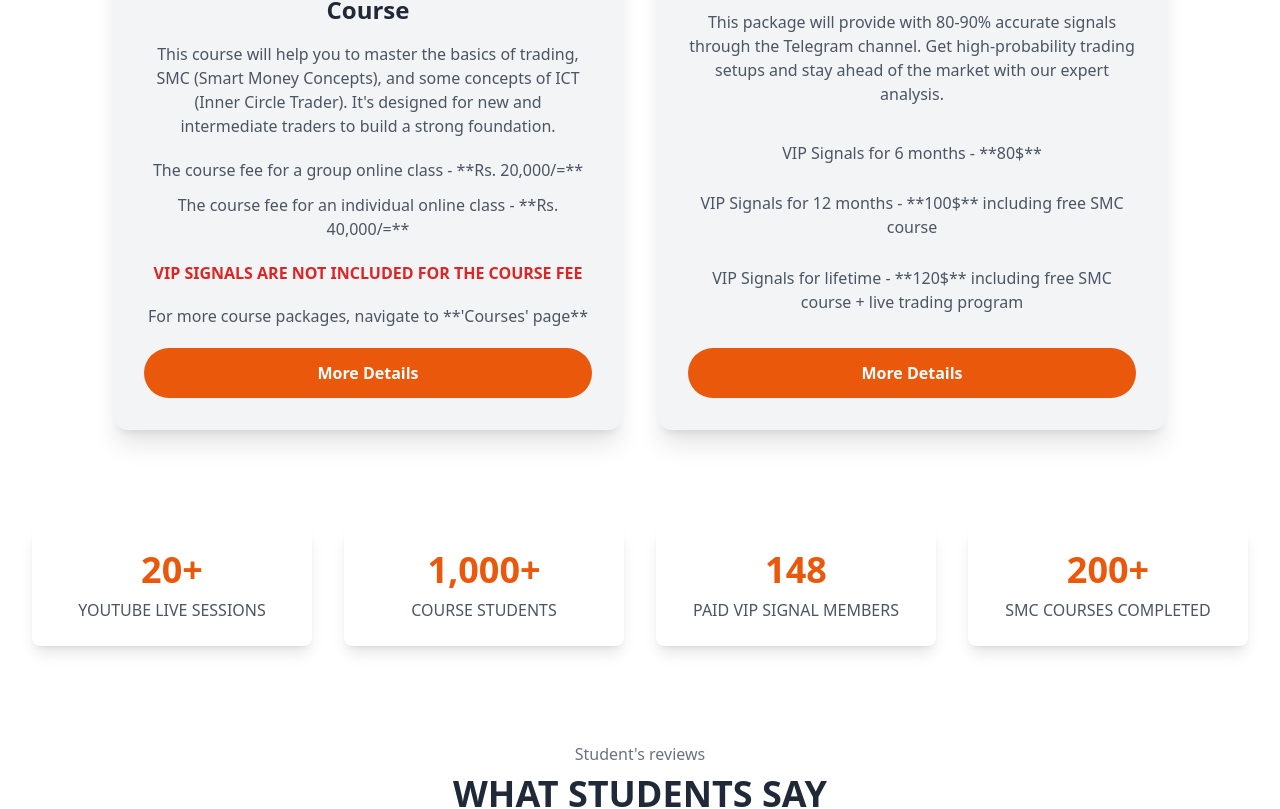
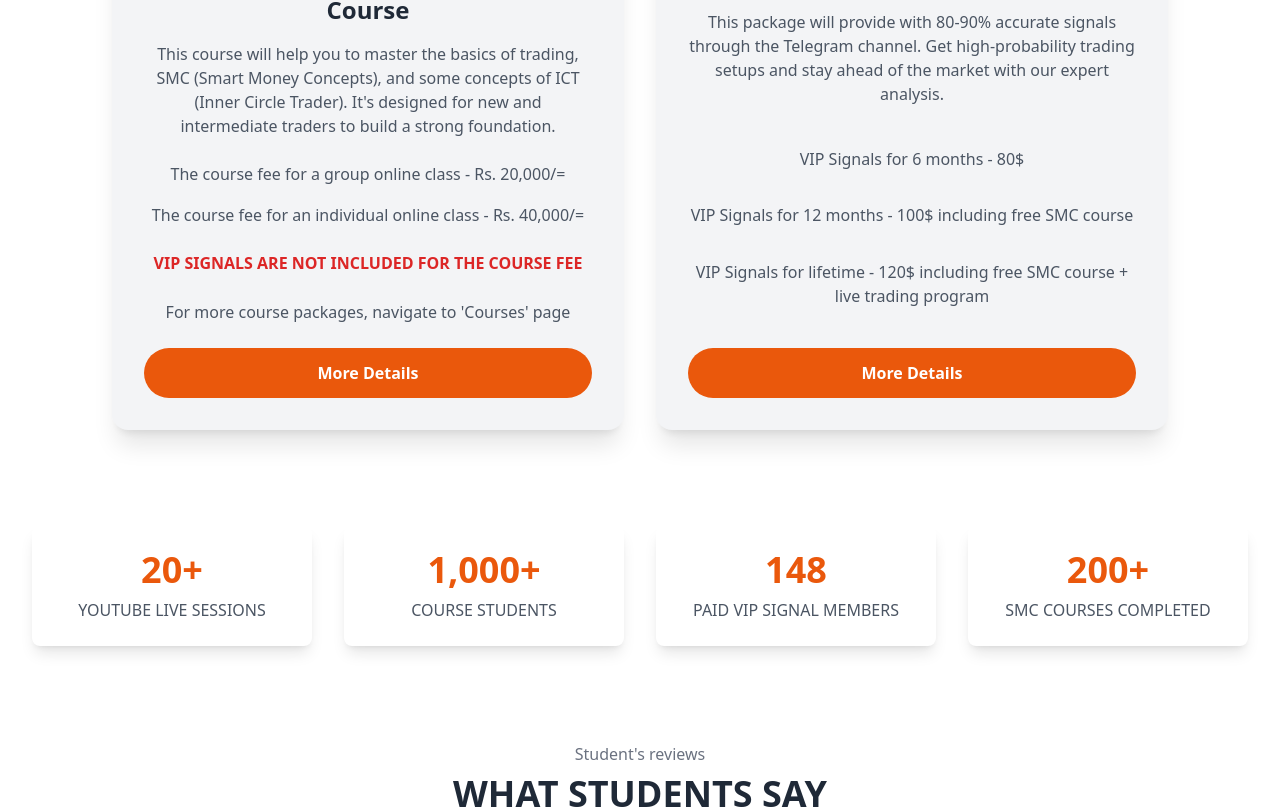
Before and after one commit to OnethNimsath/Promic-Education, a React (Vite) app in the folder promic-edu/: page / in a window 1280 px wide. Shown: the part 1118-1927 px from the top of the page. Built offline with nearby package versions, Linux system fonts and the light colour scheme.

Commit message:
full completed website

```diff
--- a/promic-edu/src/App.jsx
+++ b/promic-edu/src/App.jsx
@@ -1,14 +1,22 @@
 import React from 'react';
 import { BrowserRouter, Routes, Route } from 'react-router-dom';
+// Import the correct Speed Insights component for generic React applications
+import { SpeedInsights } from '@vercel/speed-insights/react';
+
 import HomePage from './HomePage';
-import CoursePage from './CoursePage'; // Assuming CoursePage.jsx is in the same directory
-import ContactUs from './ContactUs'; // Import the new ContactUs component
-import VipSignalsPage from './VipSignalsPage'; // Import the new VipSignalsPage component
+import CoursePage from './CoursePage';
+import ContactUs from './ContactUs';
+import VipSignalsPage from './VipSignalsPage';
 import './index.css';
 
 function App() {
   return (
     <BrowserRouter>
+      {/* The SpeedInsights component is placed here to monitor performance
+        globally across all routes in the application.
+      */}
+      <SpeedInsights />
+
       <div className="App">
         <Routes>
           {/* Route for the Home Page */}
--- a/promic-edu/src/Footer.jsx
+++ b/promic-edu/src/Footer.jsx
@@ -3,8 +3,13 @@ import { FaWhatsapp, FaYoutube, FaTelegram } from 'react-icons/fa';
 import promicLogo from './resources/promic-education-2.png';
 
 const Footer = () => {
+  // Define the updated links
+  const youtubeLink = "https://www.youtube.com/@promiceducation5316";
+  const telegramLink = "https://t.me/PROMIC_BROW";
+  // Using the international format for 077 489 2554
+  const whatsappLink = "https://wa.me/94774892554";
+
   return (
-    // Removed animate-fade-in-up class to keep the code focused on responsiveness
     <footer className="bg-orange-500 text-white p-6 mt-12">
       <div className="container mx-auto">
 
@@ -15,13 +20,31 @@ const Footer = () => {
           <div className="flex flex-col items-center md:items-start text-center md:text-left">
             <img src={promicLogo} alt="Promic Education Logo" className="w-32 h-auto mb-4" />
             <div className="flex space-x-4">
-              <a href="https://wa.me/" target="_blank" rel="noopener noreferrer" className="text-white hover:text-gray-200 text-3xl transition-colors duration-300">
+              {/* WhatsApp Link Updated */}
+              <a
+                href={whatsappLink}
+                target="_blank"
+                rel="noopener noreferrer"
+                className="text-white hover:text-gray-200 text-3xl transition-colors duration-300"
+              >
                 <FaWhatsapp />
               </a>
-              <a href="https://www.youtube.com/" target="_blank" rel="noopener noreferrer" className="text-white hover:text-gray-200 text-3xl transition-colors duration-300">
+              {/* YouTube Link Updated */}
+              <a
+                href={youtubeLink}
+                target="_blank"
+                rel="noopener noreferrer"
+                className="text-white hover:text-gray-200 text-3xl transition-colors duration-300"
+              >
                 <FaYoutube />
               </a>
-              <a href="https://t.me/" target="_blank" rel="noopener noreferrer" className="text-white hover:text-gray-200 text-3xl transition-colors duration-300">
+              {/* Telegram Link Updated */}
+              <a
+                href={telegramLink}
+                target="_blank"
+                rel="noopener noreferrer"
+                className="text-white hover:text-gray-200 text-3xl transition-colors duration-300"
+              >
                 <FaTelegram />
               </a>
             </div>
@@ -79,8 +102,6 @@ const Footer = () => {
 
         {/* Copyright and Developed By (Flex/Order for better stacking on mobile) */}
         <div className="text-center text-sm flex flex-col md:flex-row md:justify-between md:items-center">
-          {/* I've changed the order to display "Developed By" above copyright on mobile
-             and restored them to their original positions on desktop. */}
           <p className="order-2 md:order-1 mt-4 md:mt-0">&copy; 2025 Promic Education. All rights reserved.</p>
           <p className="order-1 md:order-2 mb-2 md:mb-0">Developed by <span className="font-semibold">Byte Orbit</span></p>
         </div>
--- a/promic-edu/src/Header.jsx
+++ b/promic-edu/src/Header.jsx
@@ -32,6 +32,10 @@ const Header = () => {
   const toggleMenu = () => {
     setIsMenuOpen(!isMenuOpen);
   };
+
+  // Define the updated links
+  const youtubeLink = "https://www.youtube.com/@promiceducation5316";
+  const telegramLink = "https://t.me/PROMIC_BROW"; // Using the handle @PROMIC_BROW
 
   return (
     <header className={`
@@ -107,7 +111,7 @@ const Header = () => {
             {/* Social Media Links (They will stack nicely on mobile too) */}
             <li className="flex justify-center md:hidden pt-4 pb-2 space-x-4">
               <a
-                href="https://www.youtube.com/@PromicEducation"
+                href={youtubeLink} // Updated Link
                 target="_blank"
                 rel="noopener noreferrer"
                 className={`p-2 rounded-full transition-colors duration-300 flex items-center justify-center
@@ -116,7 +120,7 @@ const Header = () => {
                 <img src={youtubeIcon} alt="YouTube" className="w-5 h-5" />
               </a>
               <a
-                href="https://t.me/yourtelegramchannel"
+                href={telegramLink} // Updated Link
                 target="_blank"
                 rel="noopener noreferrer"
                 className={`p-2 rounded-full transition-colors duration-300 flex items-center justify-center
@@ -131,7 +135,7 @@ const Header = () => {
         {/* Social Media Icons (Desktop only - visible only if space allows or you prefer them outside the menu) */}
         <div className="hidden md:flex items-center space-x-2 ml-4">
             <a
-                href="https://www.youtube.com/@PromicEducation"
+                href={youtubeLink} // Updated Link
                 target="_blank"
                 rel="noopener noreferrer"
                 className={`p-2 rounded-full transition-colors duration-300 flex items-center justify-center
@@ -140,7 +144,7 @@ const Header = () => {
                 <img src={youtubeIcon} alt="YouTube" className="w-5 h-5" />
             </a>
             <a
-                href="https://t.me/yourtelegramchannel"
+                href={telegramLink} // Updated Link
                 target="_blank"
                 rel="noopener noreferrer"
                 className={`p-2 rounded-full transition-colors duration-300 flex items-center justify-center
--- a/promic-edu/src/HomePage.jsx
+++ b/promic-edu/src/HomePage.jsx
@@ -87,16 +87,16 @@ const HomePage = () => {
                     This course will help you to master the basics of trading, SMC (Smart Money Concepts), and some concepts of ICT (Inner Circle Trader). It's designed for new and intermediate traders to build a strong foundation.
                   </p>
                   <p className="text-gray-600 mb-2 leading-relaxed flex-grow text-sm sm:text-base">
-                    The course fee for a group online class - **Rs. 20,000/=**
+                    The course fee for a group online class - Rs. 20,000/=
                   </p>
                   <p className="text-gray-600 mb-4 leading-relaxed flex-grow text-sm sm:text-base">
-                    The course fee for an individual online class - **Rs. 40,000/=**
+                    The course fee for an individual online class - Rs. 40,000/=
                   </p>
                   <p className="text-red-600 mb-4 leading-relaxed flex-grow text-sm sm:text-base font-semibold">
                     VIP SIGNALS ARE NOT INCLUDED FOR THE COURSE FEE
                   </p>
                   <p className="text-gray-600 mb-4 leading-relaxed flex-grow text-sm sm:text-base">
-                    For more course packages, navigate to **'Courses' page**
+                    For more course packages, navigate to 'Courses' page
                   </p>
                   <button
                     onClick={() => setShowCourseDetails(true)}
@@ -164,13 +164,13 @@ const HomePage = () => {
                     This package will provide with 80-90% accurate signals through the Telegram channel. Get high-probability trading setups and stay ahead of the market with our expert analysis.
                   </p>
                   <p className="text-gray-600 mb-2 leading-relaxed flex-grow text-sm sm:text-base">
-                    VIP Signals for 6 months - **80$**
+                    VIP Signals for 6 months - 80$
                   </p>
                   <p className="text-gray-600 mb-2 leading-relaxed flex-grow text-sm sm:text-base">
-                    VIP Signals for 12 months - **100$** including free SMC course
+                    VIP Signals for 12 months - 100$ including free SMC course
                   </p>
                   <p className="text-gray-600 mb-4 leading-relaxed flex-grow text-sm sm:text-base">
-                    VIP Signals for lifetime - **120$** including free SMC course + live trading program
+                    VIP Signals for lifetime - 120$ including free SMC course + live trading program
                   </p>
                   <button
                     onClick={() => setShowVipDetails(true)}
```
Lines whose indentation alone changed are shown as unchanged.
